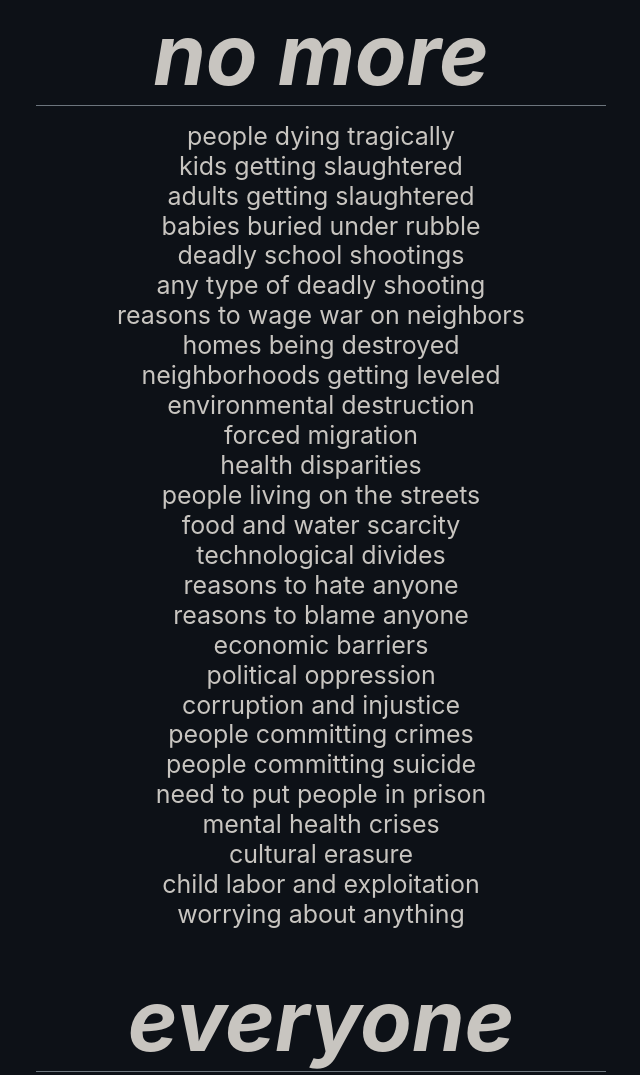
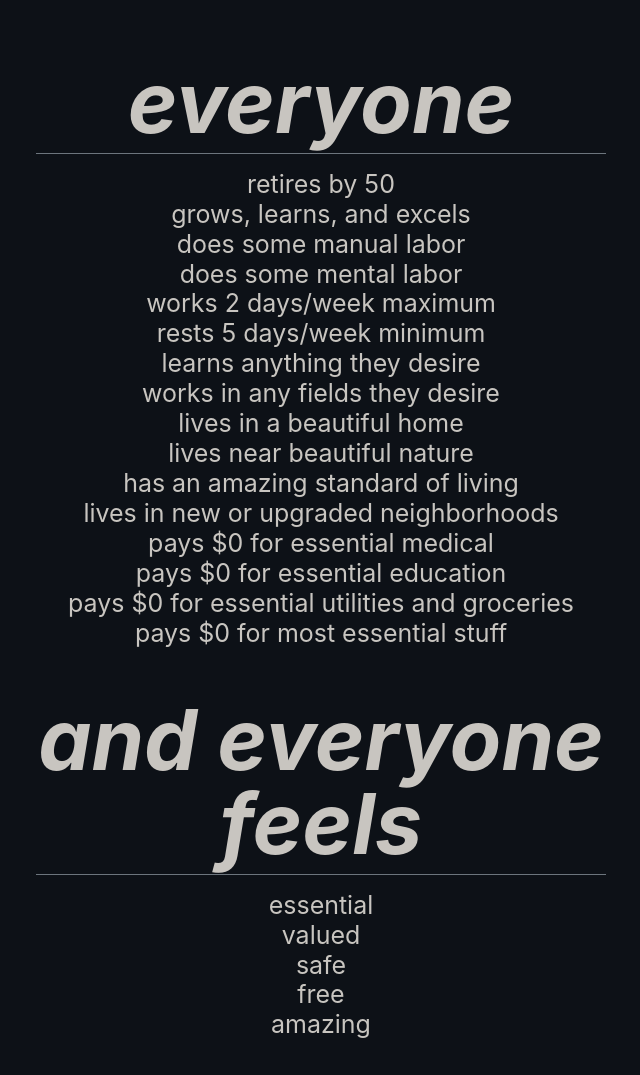
Before and after one commit to whomanatee/whomanatee, a plain HTML site: page docs/index.html in a window 1280 px wide. Shown: the part 1251-2326 px from the top of the page, without its empty margins (319-959 px from the left). Drawn offline with Linux system fonts and the light colour scheme.

Commit message:
Removed a list off index

```diff
--- a/docs/index.html
+++ b/docs/index.html
@@ -88,64 +88,7 @@
 </div>
 <div class="jumbotron jumbotron-fluid jumbotron-slim -courier -mt-4 text-center jumbotron-dark-blue">
     <div class="container pt-0 mt-sm-n4" style="max-width: 600px;">
-        <p class="auto-display-1 font-weight-bolder border-bottom border-secondary pb-2"><i>no more</i></p>
-        <p class="auto-h3 -mt-n4">
 
-                <span class="nowrap">people dying tragically</span><br/>
-
-                <span class="nowrap">kids getting slaughtered</span><br/>
-
-                <span class="nowrap">adults getting slaughtered</span><br/>
-
-                <span class="nowrap">babies buried under rubble</span><br/>
-
-                <span class="nowrap">deadly school shootings</span><br/>
-
-                <span class="nowrap">any type of deadly shooting</span><br/>
-
-                <span class="nowrap">reasons to wage war on neighbors</span><br/>
-
-                <span class="nowrap">homes being destroyed</span><br/>
-
-                <span class="nowrap">neighborhoods getting leveled</span><br/>
-
-                <span class="nowrap">environmental destruction</span><br/>
-
-                <span class="nowrap">forced migration</span><br/>
-
-                <span class="nowrap">health disparities</span><br/>
-
-                <span class="nowrap">people living on the streets</span><br/>
-
-                <span class="nowrap">food and water scarcity</span><br/>
-
-                <span class="nowrap">technological divides</span><br/>
-
-                <span class="nowrap">reasons to hate anyone</span><br/>
-
-                <span class="nowrap">reasons to blame anyone</span><br/>
-
-                <span class="nowrap">economic barriers</span><br/>
-
-                <span class="nowrap">political oppression</span><br/>
-
-                <span class="nowrap">corruption and injustice</span><br/>
-
-                <span class="nowrap">people committing crimes</span><br/>
-
-                <span class="nowrap">people committing suicide</span><br/>
-
-                <span class="nowrap">need to put people in prison</span><br/>
-
-                <span class="nowrap">mental health crises</span><br/>
-
-                <span class="nowrap">cultural erasure</span><br/>
-
-                <span class="nowrap">child labor and exploitation</span><br/>
-
-                <span class="nowrap">worrying about anything</span><br/>
-
-        </p>
 
         <p class="auto-display-1 font-weight-bolder mt-5 border-bottom border-secondary pb-2"><i>everyone</i></p>
         <p class="auto-h3 -mt-n4">
```
